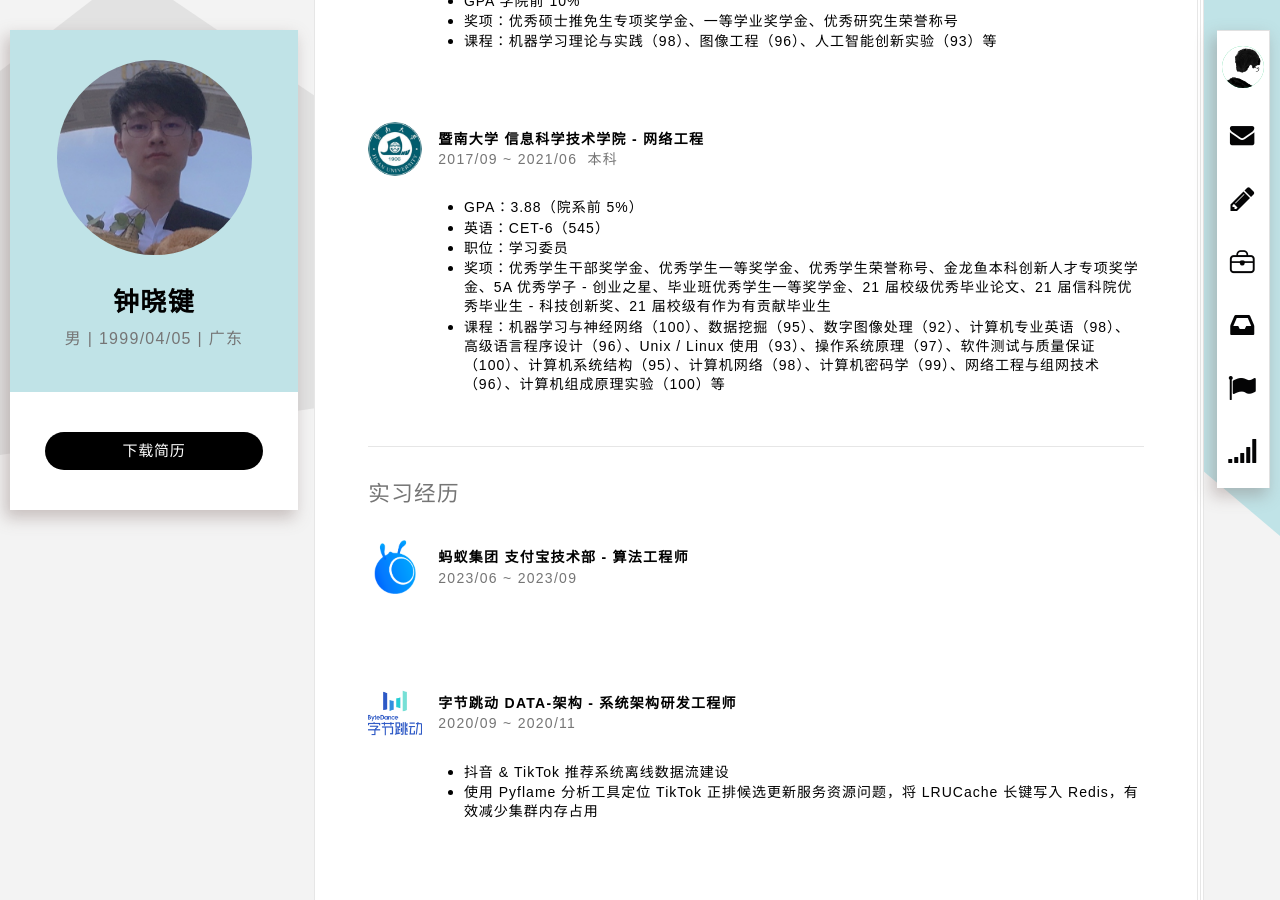
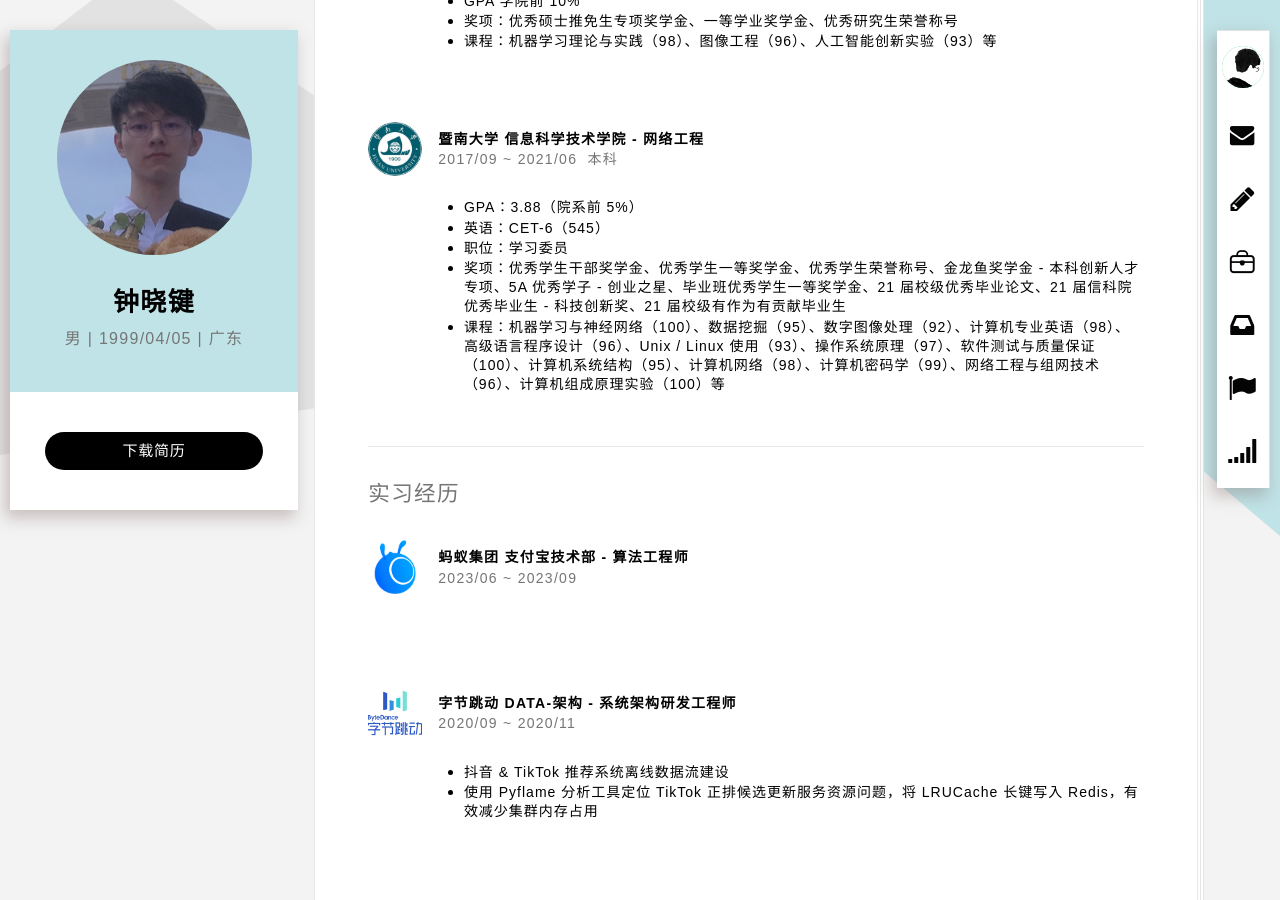
Before and after one commit to xiaojianzhong/xiaojianzhong.github.io, a Jekyll site: the page built from index.html, in a window 1280 px wide and 900 px high, scrolled down 565 px. Built offline with Jekyll 4.4.1, drawn with Linux system fonts in a browser that asks for light colours; some web fonts are replaced.

Commit message:
feat(platform-browser): 更新教育经历信息

```diff
--- a/_config.yml
+++ b/_config.yml
@@ -38,7 +38,7 @@ educations:
       - GPA：3.88（院系前 5%）
       - 英语：CET-6（545）
       - 职位：学习委员
-      - 奖项：优秀学生干部奖学金、优秀学生一等奖学金、优秀学生荣誉称号、金龙鱼本科创新人才专项奖学金、5A 优秀学子 - 创业之星、毕业班优秀学生一等奖学金、21 届校级优秀毕业论文、21 届信科院优秀毕业生 - 科技创新奖、21 届校级有作为有贡献毕业生
+      - 奖项：优秀学生干部奖学金、优秀学生一等奖学金、优秀学生荣誉称号、金龙鱼奖学金 - 本科创新人才专项、5A 优秀学子 - 创业之星、毕业班优秀学生一等奖学金、21 届校级优秀毕业论文、21 届信科院优秀毕业生 - 科技创新奖、21 届校级有作为有贡献毕业生
       - 课程：机器学习与神经网络（100）、数据挖掘（95）、数字图像处理（92）、计算机专业英语（98）、高级语言程序设计（96）、Unix / Linux 使用（93）、操作系统原理（97）、软件测试与质量保证（100）、计算机系统结构（95）、计算机网络（98）、计算机密码学（99）、网络工程与组网技术（96）、计算机组成原理实验（100）等
   - avatar: /styles/img/xdu.jpg
     school: 西安电子科技大学
```
